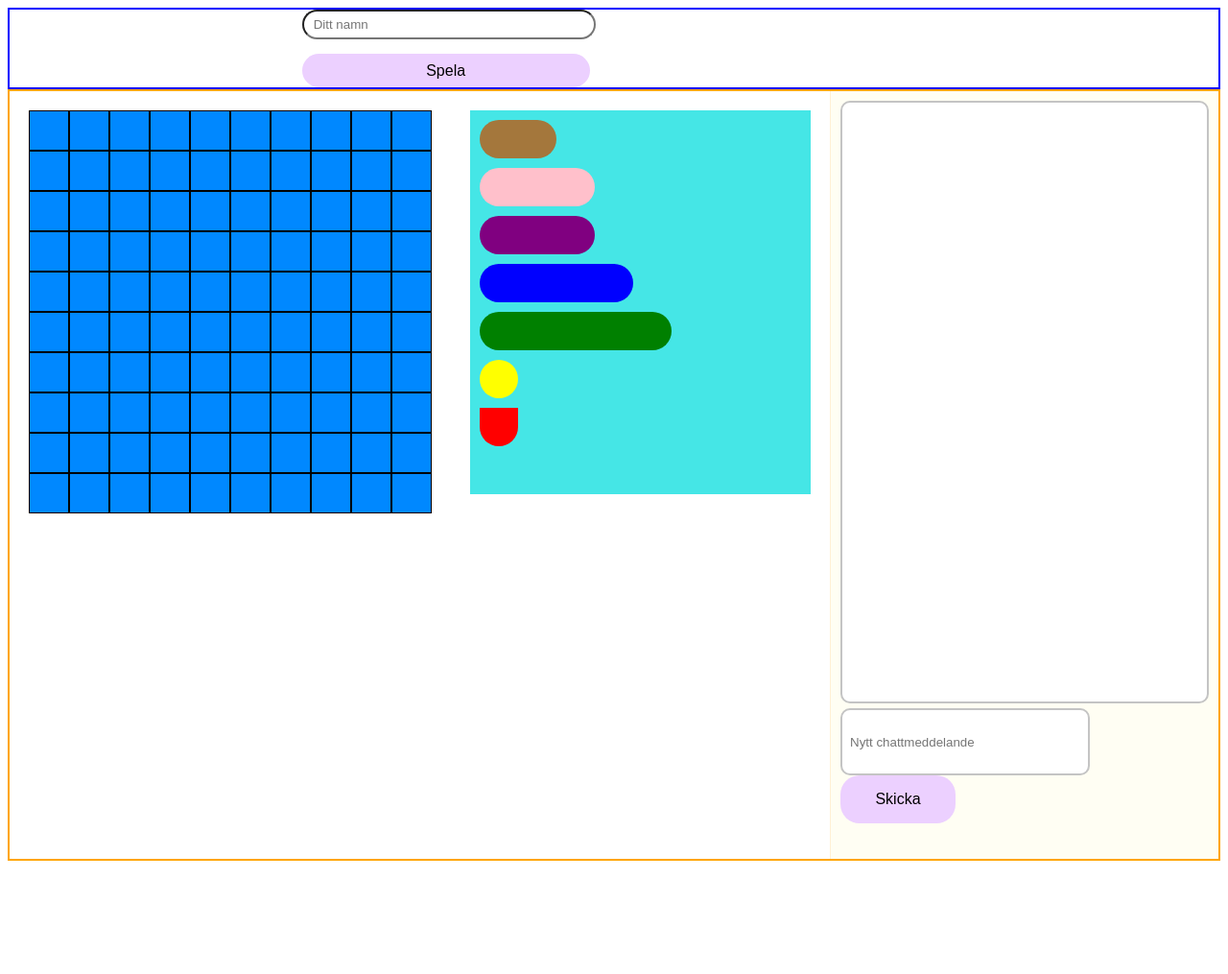
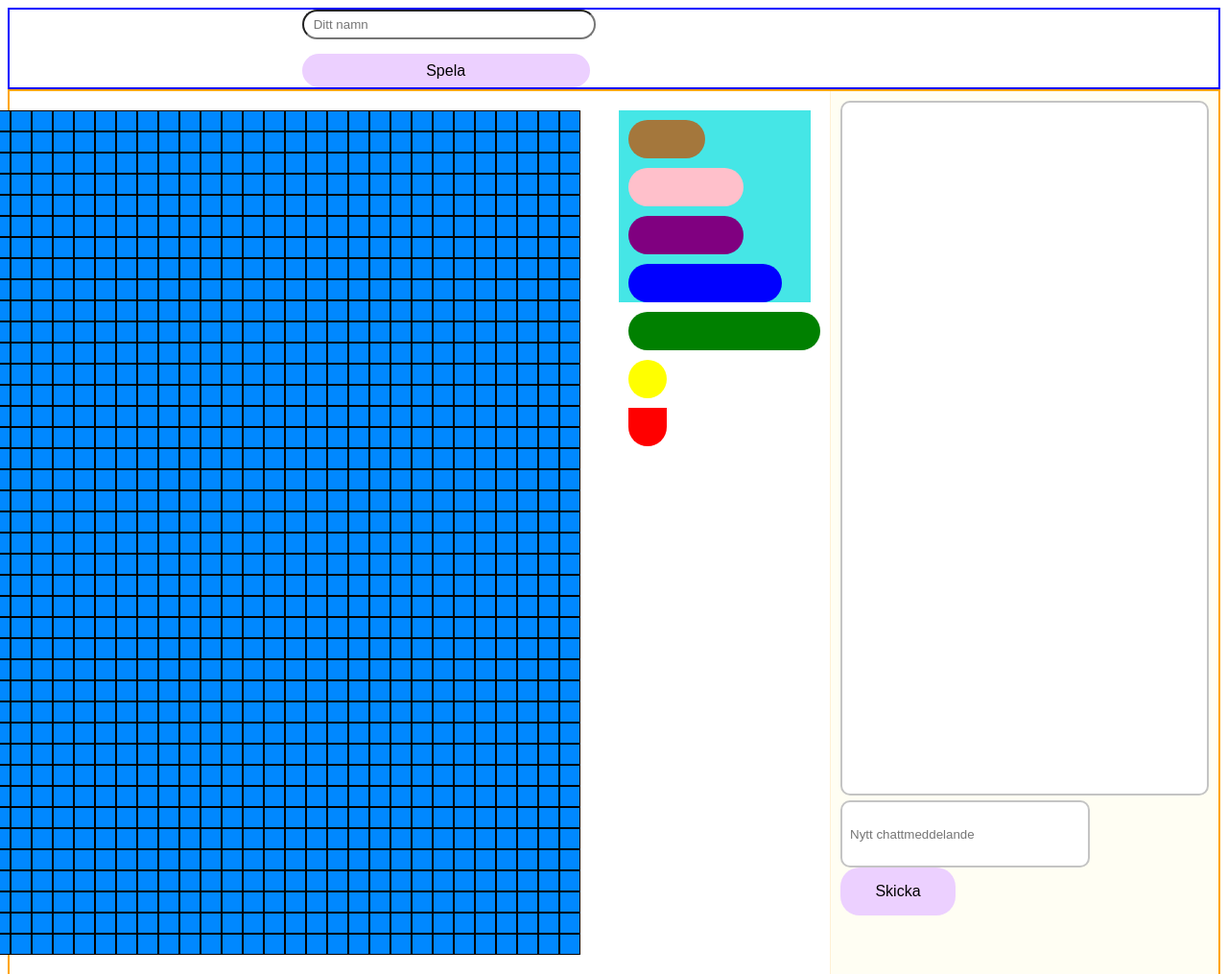
Before and after one commit to GridSock1/battleship-royal, a website built with Vite: page client/vite-project/index.html in a window 1280 px wide. Shown: the top 1015 px of the page at 96% size. Before the commit the page ends 905 px from the top, so only its background shows below. Built offline with nearby package versions, Linux system fonts and the light colour scheme; no server answers.

Commit message:
Adds changes

```diff
--- a/client/vite-project/game/game.js
+++ b/client/vite-project/game/game.js
@@ -8,7 +8,7 @@ document.addEventListener('DOMContentLoaded', () => {
   // const fishingboat = document.querySelector('.fishingboat-container');
   // const pirateship = document.querySelector('.pirateship-container');
   // const oiltanker = document.querySelector('.oiltanker-container');
-  const width = 10;
+  const width = 40;
 
   function createBoard(grid, squares) {
     for (let i = 0; i < width * width; i++) {
@@ -70,6 +70,10 @@ document.addEventListener('DOMContentLoaded', () => {
   ];
 });
 
+// const addShipPiece = () => {
+//   const all
+// }
+
 // function generate(ship) {
 //   let randomDirection = Math.floor(Math.random() * ship.directions.length);
 //   let current = ship.directions[randomDirection];
--- a/client/vite-project/views/_battlePage.scss
+++ b/client/vite-project/views/_battlePage.scss
@@ -8,8 +8,8 @@
     display: flex;
 
     .grid-user {
-      width: 420px;
-      height: 420px;
+      width: 880px;
+      height: 880px;
       display: flex;
       flex-wrap: wrap;
       background-color: rgb(0, 136, 255);
@@ -17,16 +17,16 @@
 
       .grid,
       div {
-        width: 40px;
-        height: 40px;
+        width: 20px;
+        height: 20px;
         border: 1px solid;
       }
     }
   }
 
   .grid-display {
-    width: 400px;
-    height: 400px;
+    width: 200px;
+    height: 200px;
     margin: 20px;
     background-color: rgb(69, 230, 230);
 
```
Also changed, not shown: client/vite-project/style.css, client/vite-project/style.max.css (added), 2 other files.
